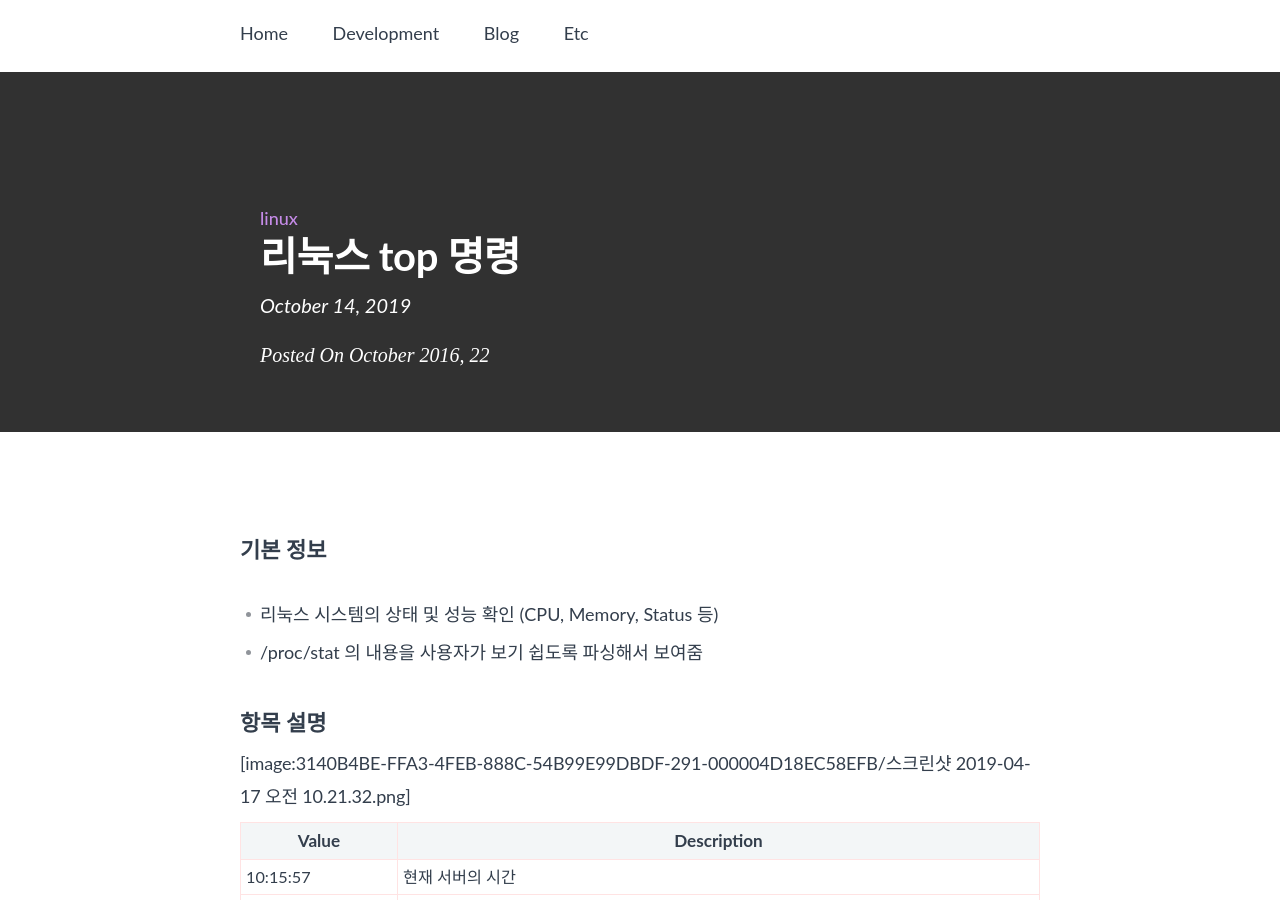
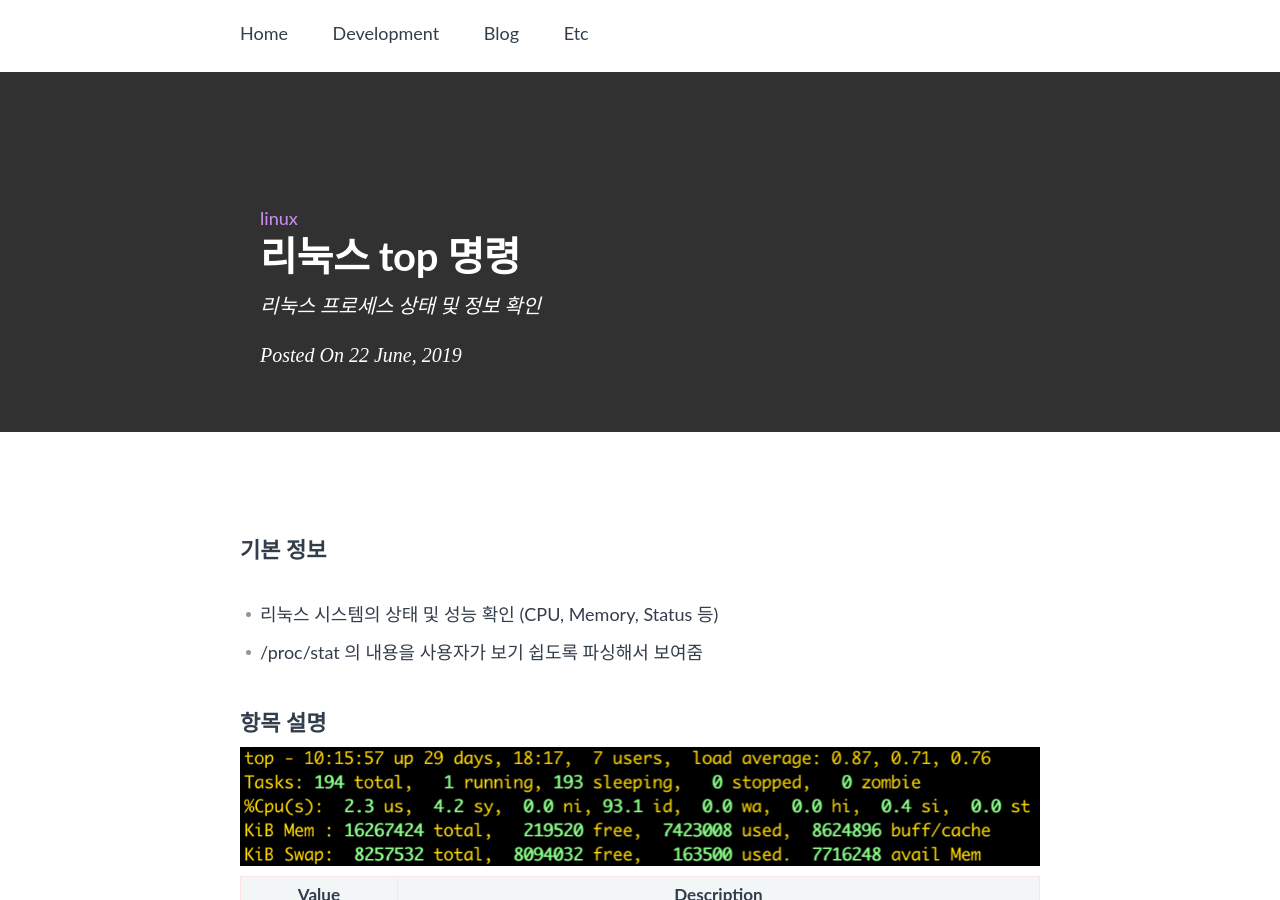
Before and after one commit to misojiwon3/misojiwon3.github.io, a Jekyll site: the page built from development/linux_top/index.md, in a window 1280 px wide and 900 px high. Built offline with Jekyll 4.4.1, drawn with Linux system fonts in a browser that asks for light colours; some of the changed text lies outside the part shown.

````diff
--- a/_includes/post.html
+++ b/_includes/post.html
@@ -1,13 +1,13 @@
 <!-- Post -->
 
 <div class="post">
-    <div class="post-header loading-animation" {% if page.header-image %} style="background-image: url('{{ page.header-image }}')"{% endif %}>
+    <div class="post-header loading-animation" {% if page.image %} style="background-image: url('{{ page.image }}')"{% endif %}>
         <div class="post-info">
             <div class="post-tag">{{ page.tag }}</div>
             <div class="post-title">{{ page.title }}</div>
             <div class="post-subtitle">{{ page.subtitle }}</div>
             <div class="post-date" datetime="{{ page.date }}">
-                Posted On {{ page.date | date: "%B %Y, %d" }}
+                Posted On {{ page.date | date: "%d %B, %Y" }}
             </div>
         </div>
     </div>
--- a/_includes/template/post-list.html
+++ b/_includes/template/post-list.html
@@ -11,7 +11,7 @@
 <!--                {{ page.subtitle }}-->
 <!--            </p>-->
             <div class="post-item-info-date" datetime="{{ page.date }}">
-                Posted On {{ page.date | date: "%B %Y, %d" }}
+                Posted On {{ page.date | date: "%d %B, %Y" }}
             </div>
             <div class="post-item-info-body">
                 {{ page.content | markdownify | strip_html | truncate: 130 }}
--- a/development/linux_top/index.md
+++ b/development/linux_top/index.md
@@ -3,9 +3,9 @@ layout: default
 type: post
 category: development
 title:  "리눅스 top 명령"
-subtitle: "October 14, 2019"
+subtitle: "리눅스 프로세스 상태 및 정보 확인"
 tag: "linux"
-date: "2016-10-22"
+date: "2019-06-22"
 ---
 
 ### 기본 정보
@@ -13,7 +13,7 @@ date: "2016-10-22"
 * /proc/stat 의 내용을 사용자가 보기 쉽도록 파싱해서 보여줌
 
 ### 항목 설명
-[image:3140B4BE-FFA3-4FEB-888C-54B99E99DBDF-291-000004D18EC58EFB/스크린샷 2019-04-17 오전 10.21.32.png]
+![Top 실행 결과 캡쳐](/images/development/linux_top_capture.jpg)
 
 |Value|Description|
 |---|---|
@@ -43,7 +43,9 @@ date: "2016-10-22"
 |163500 used.|사용된 스왑 메모리 용량|
 |7716248 avail Mem|사용 가능한 스왑 메모리 용량|
 
-[image:0748D197-CD91-4AE2-8B6E-8889435A904C-291-0000083E60E6A61B/DA7FF63F-F117-4BB4-AF7E-64C4C43A9B07.png]
+
+![Top 실행 결과 캡쳐2](/images/development/linux_top_capture2.jpg)
+
 ```
 PID   # 프로세스 ID
 USER   # 프로세스를 실행시킨 사용자의 ID
````
Also changed, not shown: development/mysql_dump/index.md (added, +35 -0 lines), development/setting_vimrc/index.md (deleted, +0 -84 lines), etc/setting_vimrc/index.md (added, +84 -0 lines), development/linux_top/header2.jpg (added), etc/rootless/image/macos_rootless.jpg (renamed from development/rootless/image/macos_rootless.jpg), etc/rootless/image/rootless_platform_policy.jpg (renamed from development/rootless/image/rootless_platform_policy.jpg), etc/rootless/index.md (renamed from development/rootless/index.md), etc/setting_vimrc/header.jpg (renamed from development/setting_vimrc/header.jpg), images/development/linux_top_capture.jpg (added), images/development/linux_top_capture2.jpg (added), 2 other files.
